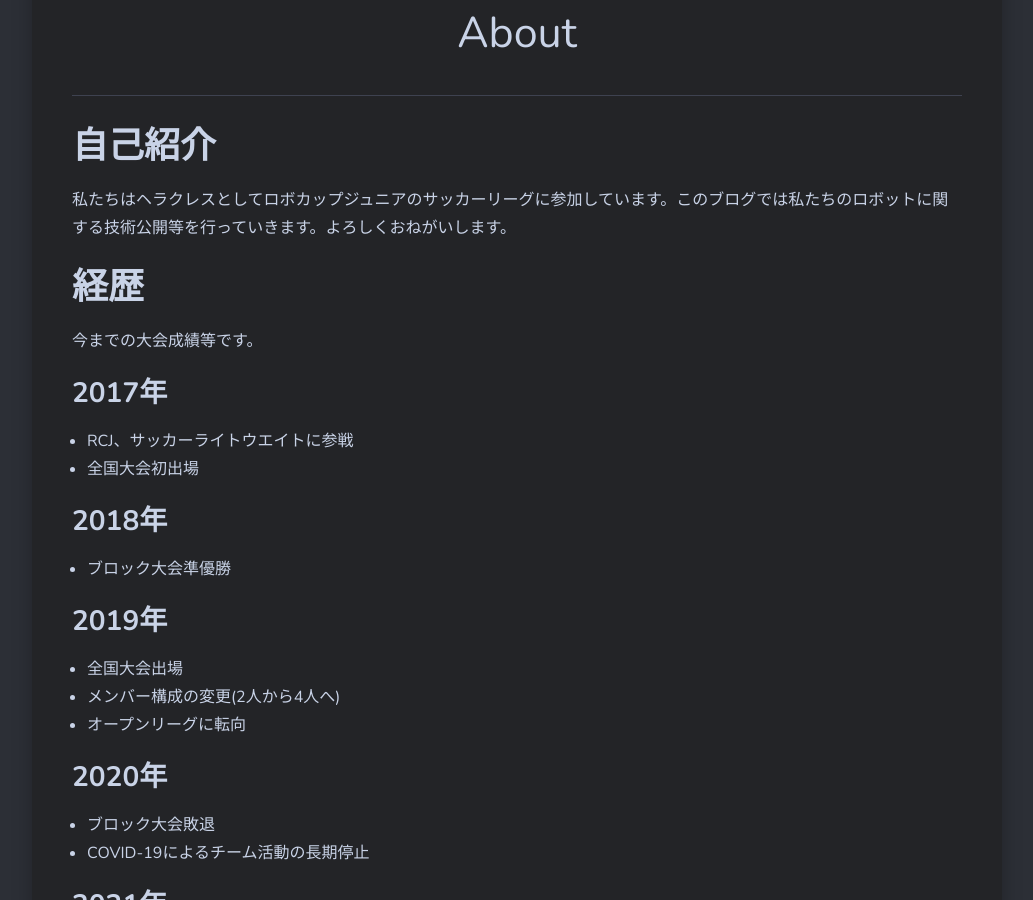
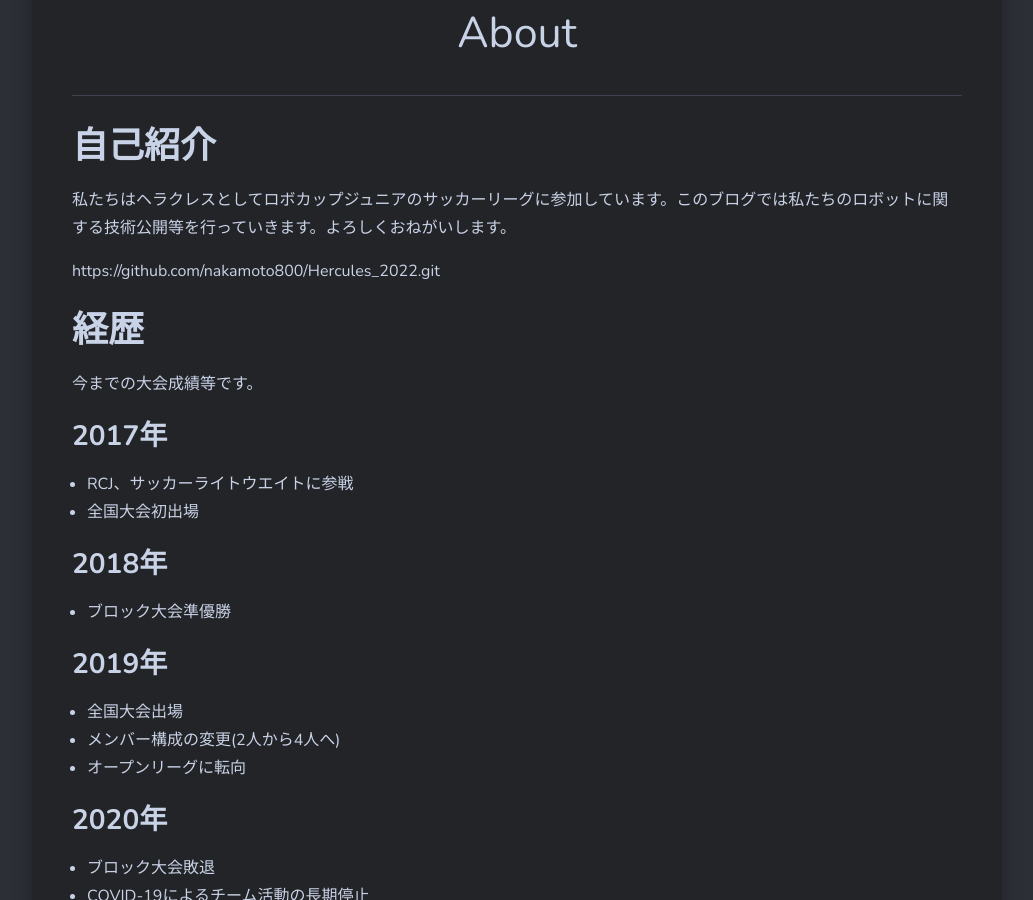
Before and after one commit to RP-800/rcj, a Jekyll site: the page built from _pages/about.md, in a window 1280 px wide and 900 px high, scrolled down 753 px. Shown: the whole window, without its empty margins (123-1156 px from the left). Built offline with Jekyll 4.4.1, drawn with Linux system fonts in a browser that asks for light colours; nearby versions of some CDN libraries; part of the change alters nothing that is shown.

Commit message:
リポジトリ公開テスト

```diff
--- a/_pages/about.md
+++ b/_pages/about.md
@@ -6,6 +6,8 @@ permalink: /about/
 ---
 # 自己紹介
 私たちはヘラクレスとしてロボカップジュニアのサッカーリーグに参加しています。このブログでは私たちのロボットに関する技術公開等を行っていきます。よろしくおねがいします。
+
+https://github.com/nakamoto800/Hercules_2022.git
 
 # 経歴
 今までの大会成績等です。
```
